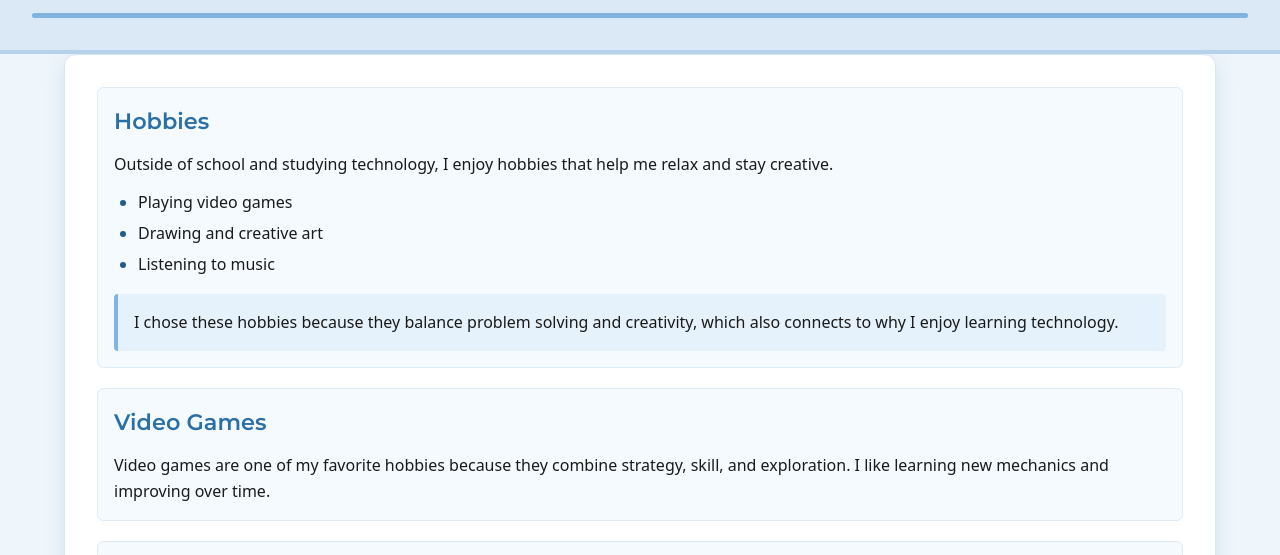
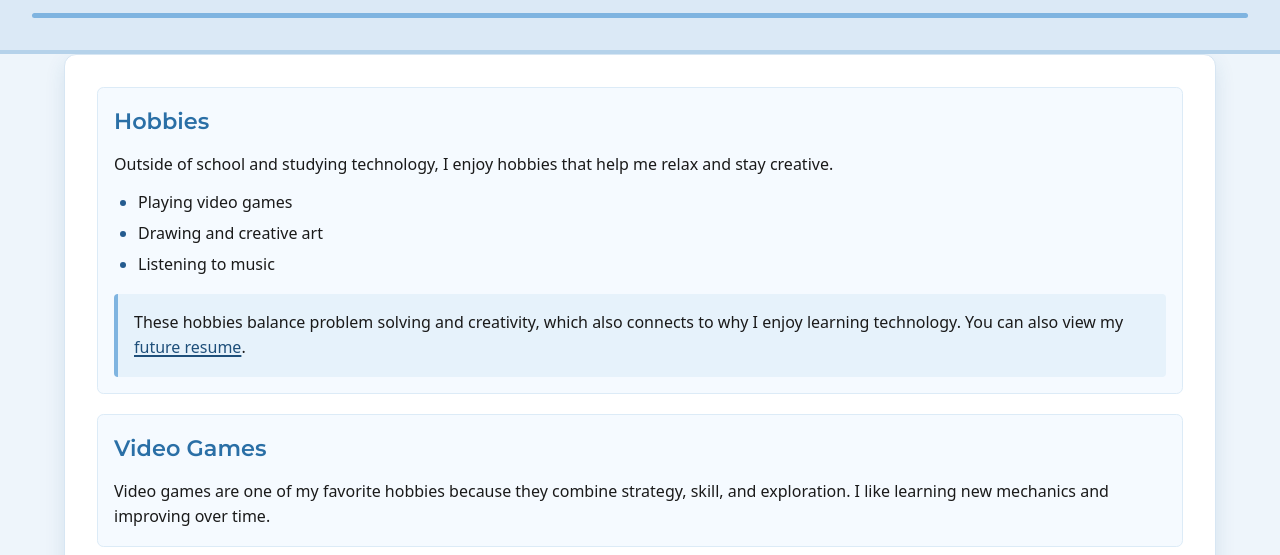
Before and after one commit to Angel-A-Castro/Project2, a plain HTML site: page interests.html in a window 1280 px wide. Shown: the part 216-771 px from the top of the page. Drawn offline with Linux system fonts and the light colour scheme.

Commit message:
Revise hobbies description and add resume link
Updated the description of hobbies to include a link to the future resume.

```diff
--- a/interests.html
+++ b/interests.html
@@ -31,8 +31,8 @@
           <li>Listening to music</li>
         </ul>
         <p class="callout">
-          I chose these hobbies because they balance problem solving and creativity, which also connects
-          to why I enjoy learning technology.
+          These hobbies balance problem solving and creativity, which also connects to why I enjoy
+          learning technology. You can also view my <a href="resume.html">future resume</a>.
         </p>
       </section>
 
```
